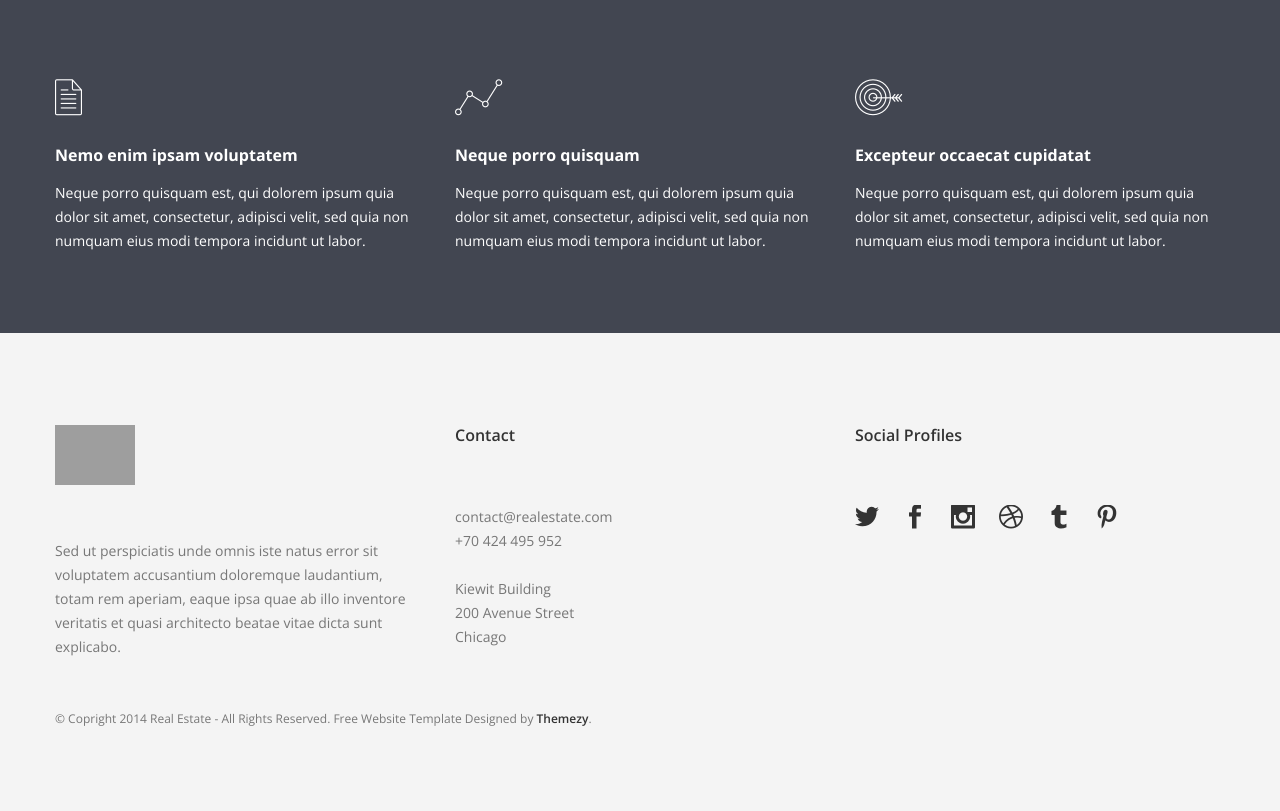
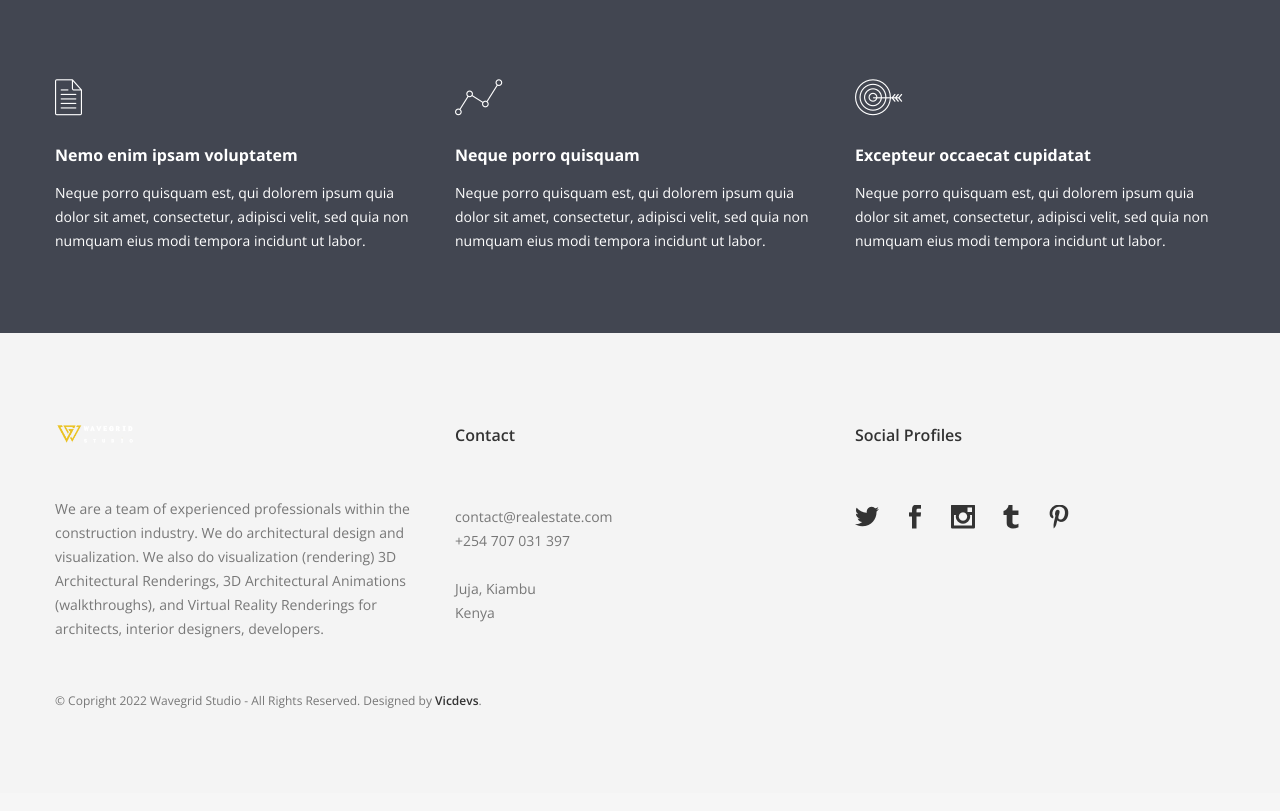
Before and after one commit to Madaraka02/wavestudio, a Django app: page /about/ in a window 1280 px wide. Shown: the part 1000-1811 px from the top of the page. After the commit the page ends 1708 px from the top, so only its background shows below. Run offline with Django 4.2, Linux system fonts and the light colour scheme; grey boxes are pictures that could not be loaded.

Commit message:
working on footer

```diff
--- a/templates/about.html
+++ b/templates/about.html
@@ -183,20 +183,22 @@
 				<div class="container">
 					<div class="row">
 						<div class="col-sm-4">
-							<img alt="logo" class="logo" src="img/logo-dark.png">
+							<img alt="logo" class="logo" src="{% static 'img/wave.png' %}">
 							<p>
-								Sed ut perspiciatis unde omnis iste natus error sit voluptatem accusantium doloremque laudantium, totam rem aperiam, eaque ipsa quae ab illo inventore veritatis et quasi architecto beatae vitae dicta sunt explicabo.
+								We are a team of experienced professionals within the construction industry.
+								We do architectural design and visualization.
+								We also do visualization (rendering)
+								3D Architectural Renderings, 3D Architectural Animations (walkthroughs),
+								and Virtual Reality Renderings for architects, interior designers, developers.
 							</p>
 						</div>
 
 						<div class="col-sm-4">
 							<h1>Contact</h1>
-							<p>contact@realestate.com
-		<br>+70 424 495 952
-		<br>
-		<br>Kiewit Building
-		<br>200 Avenue Street
-		<br>Chicago</p>
+							<p>contact@realestate.com<br>+254 707 031 397<br>
+								<br>
+								Juja, Kiambu<br>
+								Kenya</p>
 						</div>
 
 						<div class="col-sm-4">
@@ -222,12 +224,6 @@
 
 								<li>
 									<a href="#">
-										<i class="icon social_dribbble"></i>
-									</a>
-								</li>
-
-								<li>
-									<a href="#">
 										<i class="icon social_tumblr"></i>
 									</a>
 								</li>
@@ -243,7 +239,7 @@
 
 					<div class="row">
 						<div class="col-sm-12">
-							<span class="sub">© Copright 2014 Real Estate - All Rights Reserved. Free Website Template Designed by <a href=http://www.themezy.com>Themezy</a>.</span>
+							<span class="sub">© Copright 2022 Wavegrid Studio - All Rights Reserved. Designed by <a href="http://vicdevs.herokuapp.com">Vicdevs</a>.</span>
 						</div>
 					</div>
 
```
Also changed, not shown: templates/contact.html (+11 -15 lines), templates/gallery.html (+11 -15 lines), templates/index.html (+4 -11 lines).
